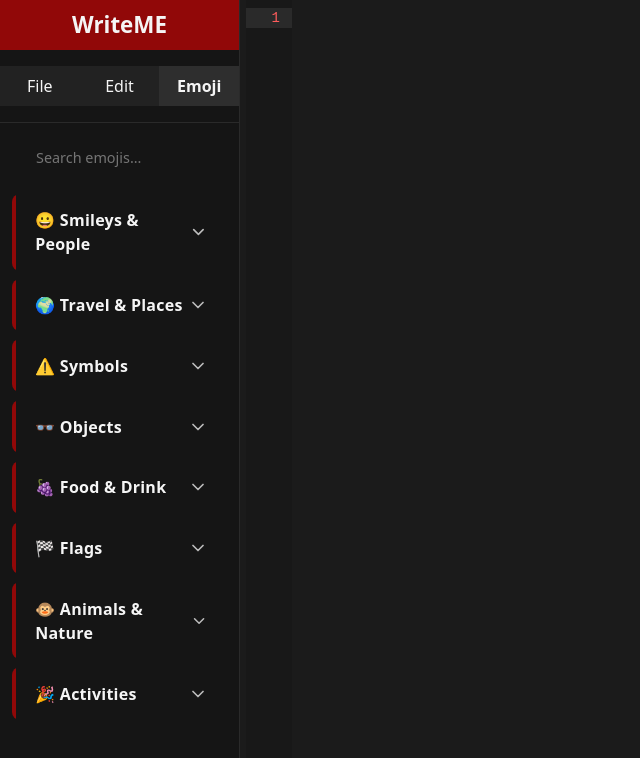
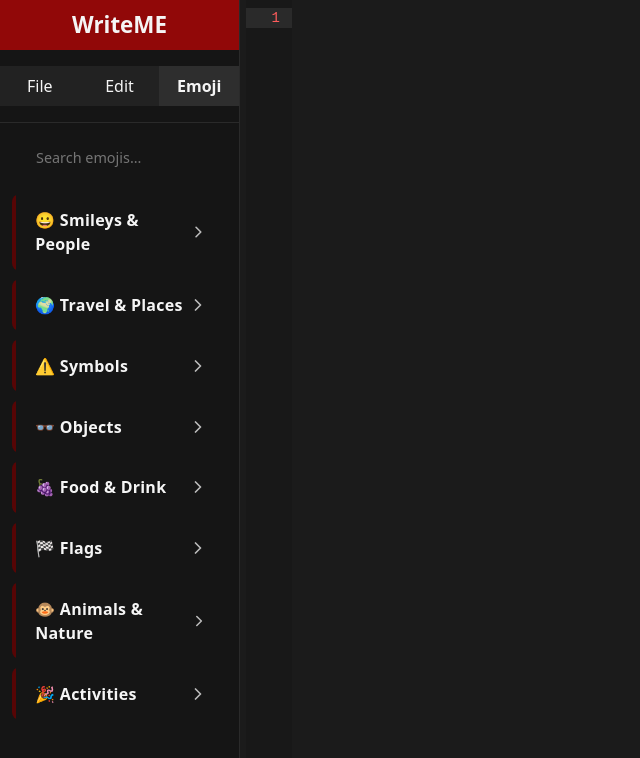
Before and after one commit to NoahAdamMacDonald/writeME, an Angular app: page /editor in a window 1280 px wide. Both pictures are taken after a click on the button "Emoji". Shown: the top 758 px of the page, without its empty margins (0-640 px from the left). Built offline with nearby package versions, Linux system fonts and the light colour scheme.

Commit message:
chevron in emojis panel now start in correct state

```diff
--- a/src/app/components/icon-panel/icon-panel.component.html
+++ b/src/app/components/icon-panel/icon-panel.component.html
@@ -40,7 +40,7 @@
 
   <!--Emoji Categories-->
   <div *ngFor="let cat of filteredCategories" class="section">
-    <div class="section-header"
+    <div class="section-header collapsed"
         data-bs-toggle="collapse"
         [attr.data-bs-target]="'#' + cat.id"
         aria-expanded="false">
```
